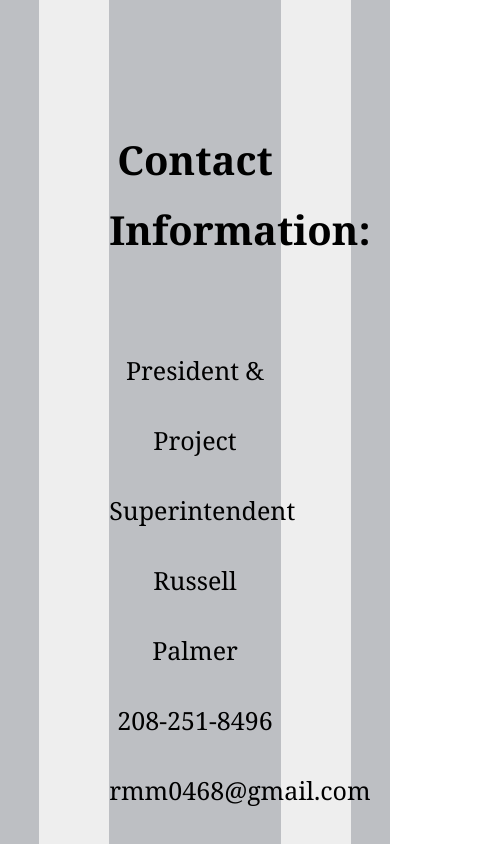
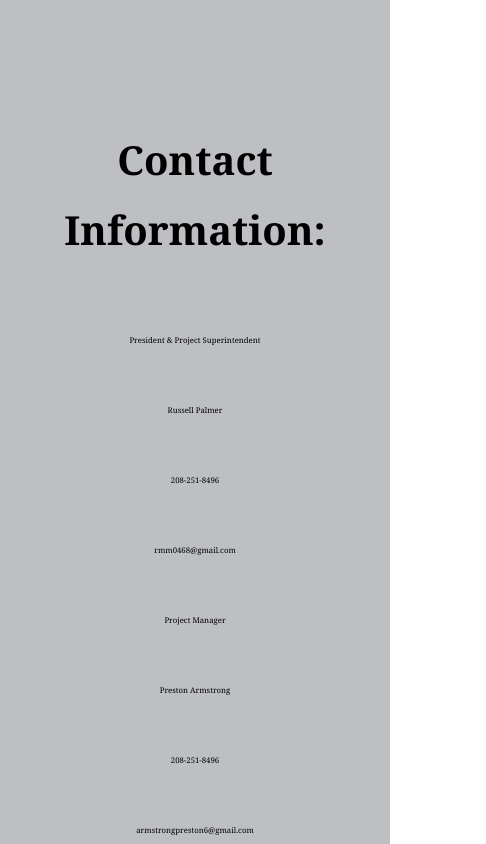
Before and after one commit to Styrlingjohn/RMM-Construction, a React (Create React App) app: page / in a window 390 px wide. Shown: the part 3280-4124 px from the top of the page, 486 px wide, since content can reach past the window. Built offline with nearby package versions, Linux system fonts and the light colour scheme.

Commit message:
added logo in tab, and changed font size on smaller screens

```diff
--- a/public/index.html
+++ b/public/index.html
@@ -3,11 +3,7 @@
   <head>
     <meta charset="utf-8" />
     <meta name="viewport" content="width=device-width, initial-scale=1.0">
-    <meta
-      name="description"
-      content="Web site created using create-react-app"
-    />
-
+    <link rel="icon" href="./Logo.png" type="image/icon">
     <title>RMM Construction</title>
   </head>
   <body>
--- a/src/App.css
+++ b/src/App.css
@@ -10,23 +10,7 @@
   min-height: 150px;
 }
 
-@media screen and (max-width: 800px) {
 
-  .logo {
-    width: 100%;
-    max-width: 100%;
-  }
-
-  .logo2 {
-    width: 100%;
-    max-width: 100%;
-  }
-
-  .contacts {
-    flex-wrap: wrap;
-    flex-direction: column;
-  }
-}
 
 .contacts {
   display: flex;
@@ -121,6 +105,10 @@
   padding-top: 150px;
 }
 
+ .contacts {
+  flex-direction: row;
+ }
+
 
 .contactForm {
   justify-content: center;
@@ -136,9 +124,36 @@
   width: 400px;
   margin: auto;
   line-height: 70px;
-  font-size: 25px;
+  font-size: 1vw;
   width: 55%;
   max-width: 100%;
   padding-top: 150px;
   padding-bottom: 150px;
 }
+
+@media screen and (max-width: 800px) {
+
+  .logo {
+    width: 100%;
+    max-width: 100%;
+  }
+
+  .logo2 {
+    width: 100%;
+    max-width: 100%;
+  }
+
+  .contacts {
+    flex-direction: column;
+    font-size: 2vw;
+  }
+
+  .contactInfo {
+    width: max-content;
+  }
+
+  .contactTitles {
+    padding-bottom: 40px;
+  }
+
+}
```
Also changed, not shown: src/App.js (+5 -4 lines).
